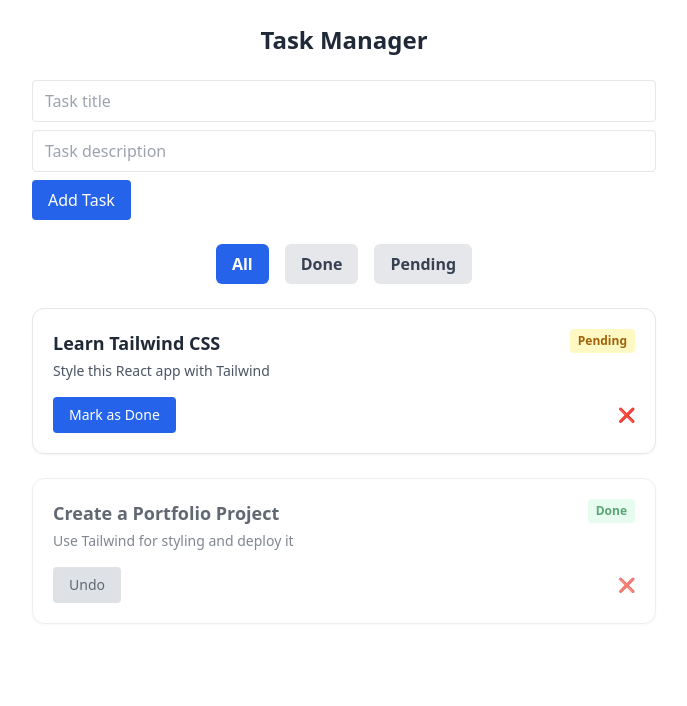
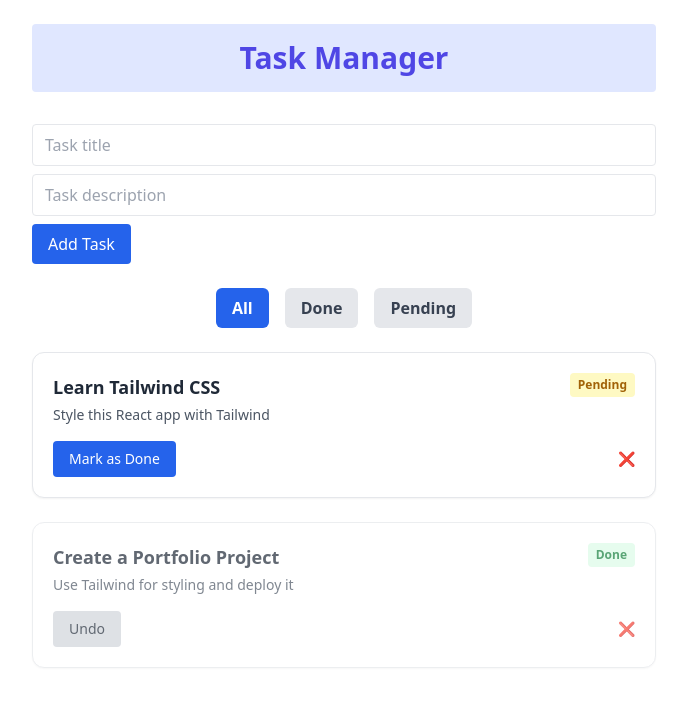
Before and after one commit to NazaninHashemian/react-tailwind-tasklist, a React (Create React App) app: page / in a window 1280 px wide. Shown: the top 706 px of the page, without its empty margins (296-983 px from the left). Built offline with nearby package versions, Linux system fonts and the light colour scheme.

Commit message:
Update heading style in tailwind

```diff
--- a/src/components/TaskManager.jsx
+++ b/src/components/TaskManager.jsx
@@ -40,9 +40,10 @@ const TaskManager = () => {
 
   return (
     <div className="max-w-2xl mx-auto p-6">
-        <h1 className="text-2xl font-bold text-center mb-6 text-gray-800">
+        <h1 className="text-3xl font-extrabold text-center mb-8 text-indigo-600 bg-indigo-100 p-4 rounded">
             Task Manager
         </h1>
+
       <NewTaskForm addTask={addTask} />
 
       <TaskList
```
